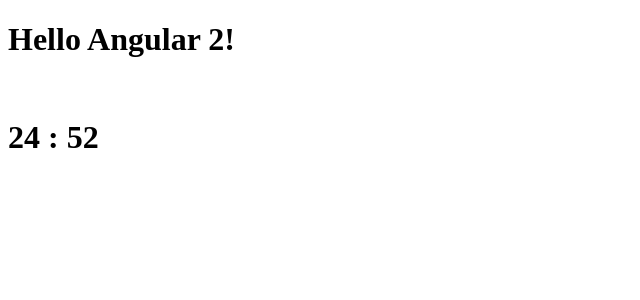
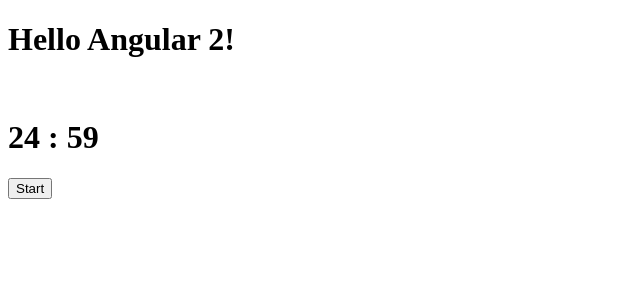
Before and after one commit to tomaleksp/learning-angular2, an Angular app: page / in a window 1280 px wide. Shown: the top 300 px of the page, without its empty margins (0-640 px from the left). Built offline with nearby package versions, Linux system fonts and the light colour scheme.

Commit message:
added button to pause the timer

```diff
--- a/src/app/pomodoro-timer/pomodoro-timer.ts
+++ b/src/app/pomodoro-timer/pomodoro-timer.ts
@@ -2,11 +2,18 @@
 
 @Component({
     selector: 'pomodoro-timer',
-    template: '<h1> {{ minutes }} : {{ seconds }} </h1>'
+    template: `
+        <h1> {{ minutes }} : {{ seconds }} </h1>
+        <p>
+            <button (click)="togglePause()"> {{ buttonLabel }} </button>
+        </p>
+    `
 })
 export class PomodoroTimerComponent {
     minutes: number;
     seconds: number;
+    isPaused: boolean;
+    buttonLabel: string;
 
     constructor() {
         this.resetPomodoro();
@@ -17,14 +24,27 @@
     resetPomodoro() : void{
         this.minutes = 24;
         this.seconds = 59;
+        this.buttonLabel = 'Start';
+        this.togglePause();
     } // resetPomodoro
 
     tick() : void {
-        if (--this.seconds < 0) {
+        if (!this.isPaused){
+            this.buttonLabel = 'Pause';
+
+            if (--this.seconds < 0) {
             this.seconds = 59;
             if (--this.minutes < 0) {
                 this.resetPomodoro();
             }
         }
+        }
     } // tick
+
+    togglePause() : void {
+        this.isPaused = !this.isPaused;
+        if (this.minutes < 24 || this.seconds < 59){
+            this.buttonLabel = this.isPaused ? 'Resume' : 'Pause';
+        }
+    }
 }
```
